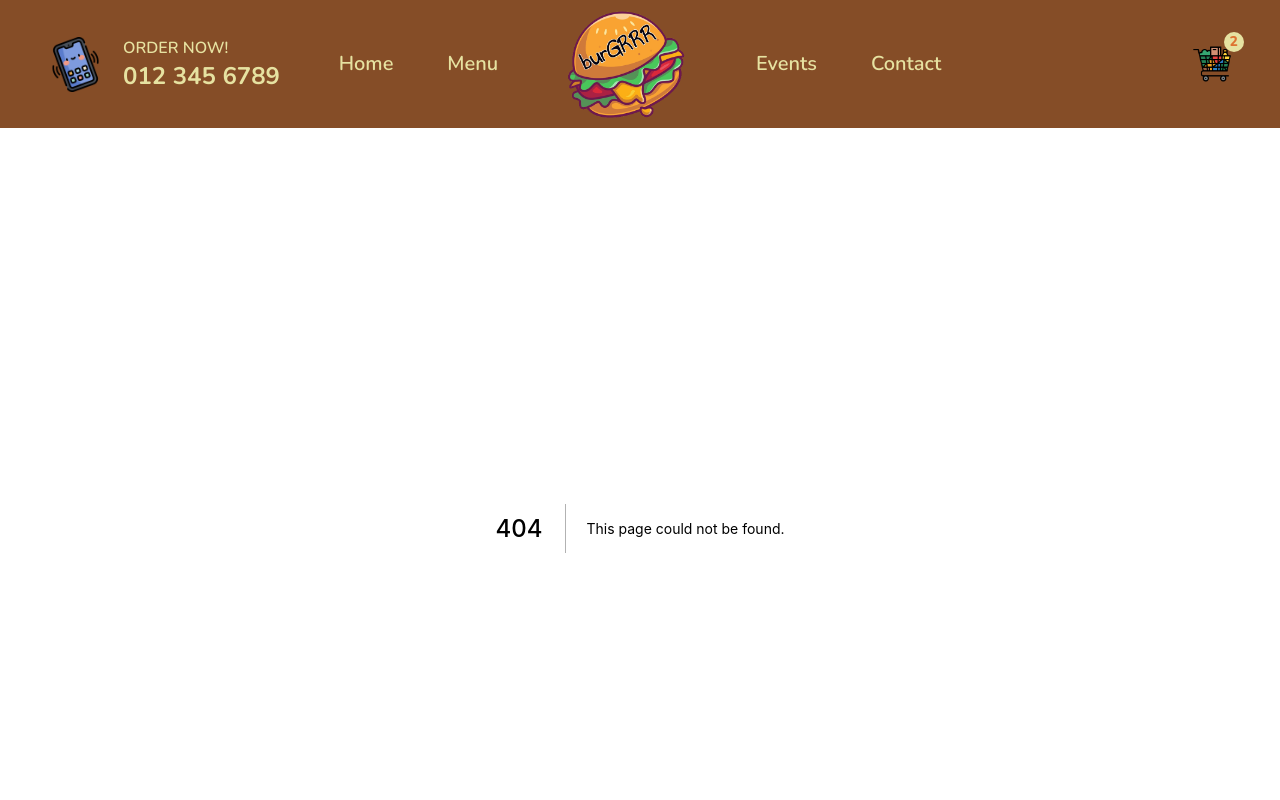
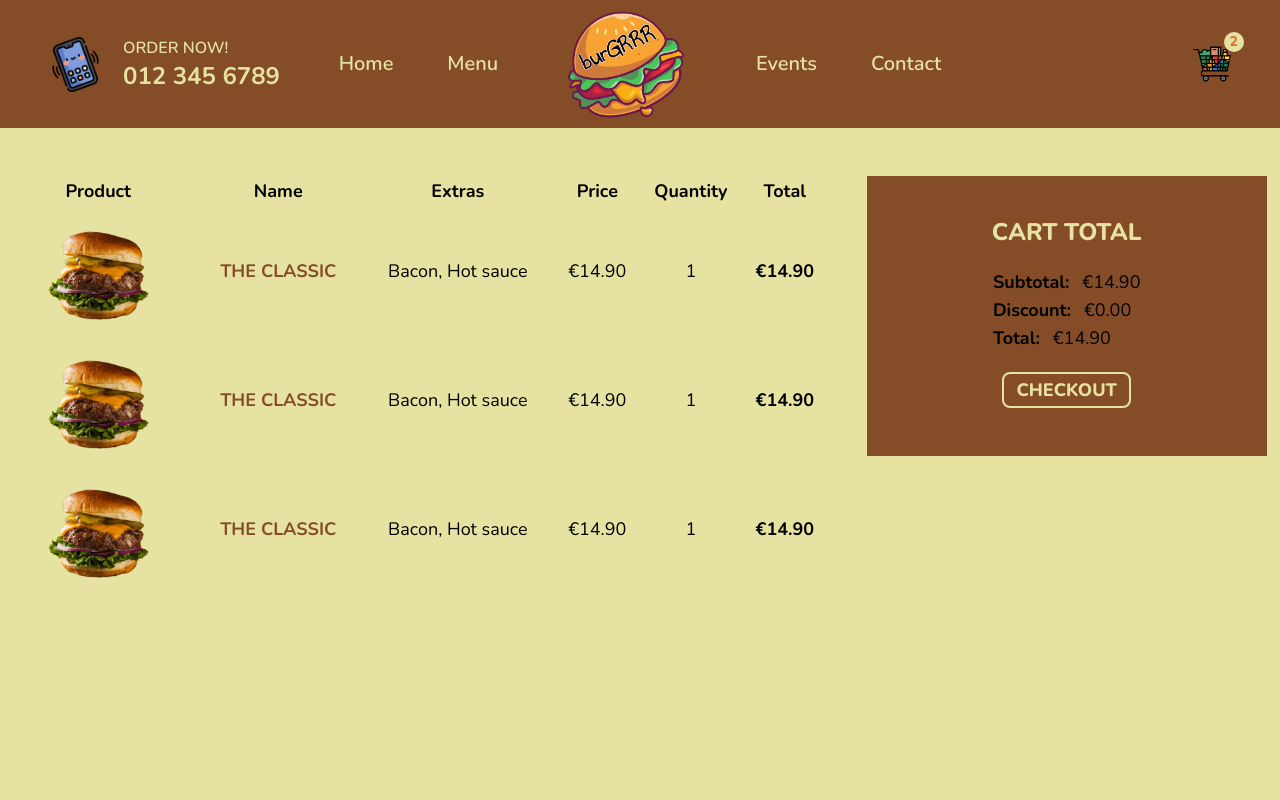
Before and after one commit to ioanat94/burgrrr, a Next.js app: page /cart in a window 1280 px wide. Before the commit this address had no page. Shown: the top 800 px of the page. Built offline with nearby package versions, Linux system fonts and the light colour scheme.

Commit message:
Added cart page

```diff
--- /dev/null
+++ b/pages/cart.tsx
@@ -0,0 +1,135 @@
+import React from 'react';
+import Image from 'next/image';
+
+function Cart() {
+  return (
+    <div className='py-12 flex gap-10 text-lg bg-lightYellow h-[calc(100vh-128px)]'>
+      <div className='flex-[2_2_0%]'>
+        <table className='w-full text-center'>
+          <thead>
+            <tr>
+              <th>Product</th>
+              <th>Name</th>
+              <th>Extras</th>
+              <th>Price</th>
+              <th>Quantity</th>
+              <th>Total</th>
+            </tr>
+          </thead>
+          <tbody>
+            <tr>
+              <td className='pt-5'>
+                <div>
+                  <Image
+                    src='/assets/burger.png'
+                    alt=''
+                    objectFit='cover'
+                    width='140'
+                    height='100'
+                  />
+                </div>
+              </td>
+              <td>
+                <span className='text-brown font-bold '>THE CLASSIC</span>
+              </td>
+              <td>
+                <span>Bacon, Hot sauce</span>
+              </td>
+              <td>
+                <span>€14.90</span>
+              </td>
+              <td>
+                <span>1</span>
+              </td>
+              <td>
+                <span className='font-bold'>€14.90</span>
+              </td>
+            </tr>
+            <tr>
+              <td className='pt-5'>
+                <div>
+                  <Image
+                    src='/assets/burger.png'
+                    alt=''
+                    objectFit='cover'
+                    width='140'
+                    height='100'
+                  />
+                </div>
+              </td>
+              <td>
+                <span className='text-brown font-bold '>THE CLASSIC</span>
+              </td>
+              <td>
+                <span>Bacon, Hot sauce</span>
+              </td>
+              <td>
+                <span>€14.90</span>
+              </td>
+              <td>
+                <span>1</span>
+              </td>
+              <td>
+                <span className='font-bold'>€14.90</span>
+              </td>
+            </tr>
+            <tr>
+              <td className='pt-5'>
+                <div>
+                  <Image
+                    src='/assets/burger.png'
+                    alt=''
+                    objectFit='cover'
+                    width='140'
+                    height='100'
+                  />
+                </div>
+              </td>
+              <td>
+                <span className='text-brown font-bold '>THE CLASSIC</span>
+              </td>
+              <td>
+                <span>Bacon, Hot sauce</span>
+              </td>
+              <td>
+                <span>€14.90</span>
+              </td>
+              <td>
+                <span>1</span>
+              </td>
+              <td>
+                <span className='font-bold'>€14.90</span>
+              </td>
+            </tr>
+          </tbody>
+        </table>
+      </div>
+      <div className='flex-1'>
+        <div className='flex flex-col items-center gap-5 max-w-[400px] max-h-[300px] bg-brown p-12 pt-10'>
+          <h2 className='text-lightYellow font-extrabold text-2xl'>
+            CART TOTAL
+          </h2>
+          <div>
+            <div>
+              <span className='font-bold mr-2'>Subtotal: </span>
+              <span>€14.90</span>
+            </div>
+            <div>
+              <span className='font-bold mr-2'>Discount: </span>
+              <span>€0.00</span>
+            </div>
+            <div>
+              <span className='font-bold mr-2'>Total: </span>
+              <span>€14.90</span>
+            </div>
+          </div>
+          <button className='text-lightYellow font-extrabold border-2 border-lightYellow rounded-lg w-max py-0.5 px-3 hover:text-brown hover:bg-lightYellow'>
+            CHECKOUT
+          </button>
+        </div>
+      </div>
+    </div>
+  );
+}
+
+export default Cart;
--- a/pages/product/[id].tsx
+++ b/pages/product/[id].tsx
@@ -29,7 +29,7 @@ function Product() {
         <div className='flex justify-between w-1/2'>
           <div
             className={`flex items-center gap-3 cursor-pointer border-b-2 border-lightYellow pb-2 ${
-              option === 0 && 'border-black'
+              option === 0 && 'border-[#000]'
             } `}
             onClick={() => setOption(0)}
           >
@@ -38,7 +38,7 @@ function Product() {
           </div>
           <div
             className={`flex items-center gap-3 cursor-pointer border-b-2 border-lightYellow pb-2 ${
-              option === 1 && 'border-black'
+              option === 1 && 'border-[#000]'
             } `}
             onClick={() => setOption(1)}
           >
@@ -47,7 +47,7 @@ function Product() {
           </div>
           <div
             className={`flex items-center gap-3 cursor-pointer border-b-2 border-lightYellow pb-2 ${
-              option === 2 && 'border-black'
+              option === 2 && 'border-[#000]'
             } `}
             onClick={() => setOption(2)}
           >
```
